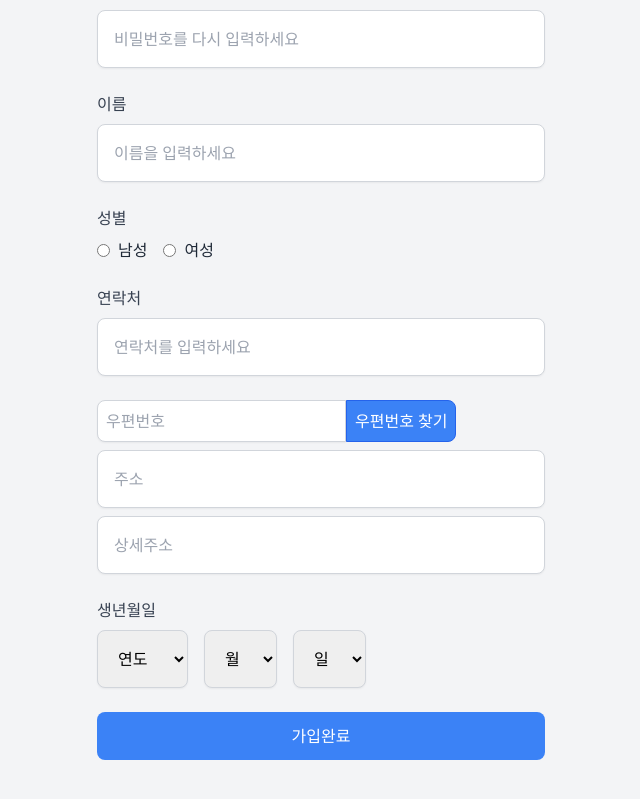
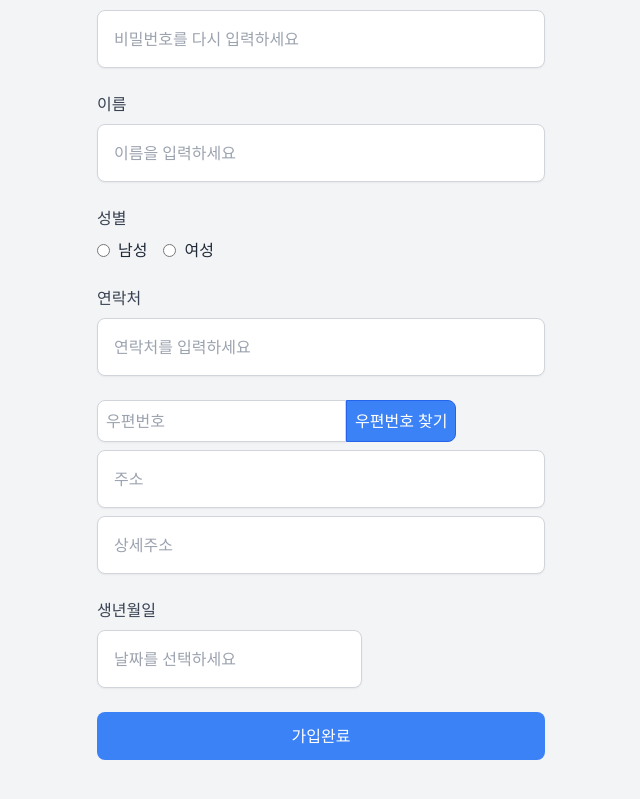
Before and after one commit to myqkq111/HealthStationery-front, a React (Create React App) app: page /signup in a window 1280 px wide. Shown: the part 471-1270 px from the top of the page, without its empty margins (319-959 px from the left). Built offline with nearby package versions, Linux system fonts and the light colour scheme.

Commit message:
User폴더 생성하여 회원관련페이지들 정리 // 메인화면에서 회원가입버튼 누를 시 약관동의페이지뜨게끔 수정

```diff
--- a/package.json
+++ b/package.json
@@ -4,16 +4,20 @@
   "private": true,
   "dependencies": {
     "@fortawesome/fontawesome-free": "^6.6.0",
+    "@react-oauth/google": "^0.12.1",
     "@testing-library/jest-dom": "^5.17.0",
     "@testing-library/react": "^13.4.0",
     "@testing-library/user-event": "^13.5.0",
     "autoprefixer": "^10.4.19",
     "axios": "^1.7.2",
+    "date-fns": "^3.6.0",
     "postcss": "^8.4.40",
     "react": "^18.3.1",
+    "react-datepicker": "^7.3.0",
     "react-dom": "^18.3.1",
     "react-icons": "^5.2.1",
     "react-modal": "^3.16.1",
+    "react-naver-login": "^0.1.4",
     "react-router-dom": "^6.25.1",
     "react-scripts": "5.0.1",
     "react-slick": "^0.30.2",
--- a/src/components/MainHeader.jsx
+++ b/src/components/MainHeader.jsx
@@ -1,8 +1,15 @@
 // src/components/MainHeader.jsx
 import React from "react";
 import { FaUser, FaShoppingCart, FaSearch } from "react-icons/fa"; // 아이콘 라이브러리
+import { useNavigate } from "react-router-dom";
 
 const MainHeader = () => {
+  const navigate = useNavigate();
+
+  const handleSignUpClick = () => {
+    navigate("/terms"); // 약관 동의 페이지로 이동
+  };
+
   return (
     <header className="bg-white text-black py-1 px-3 border-b border-gray-200 z-50">
       <div className="container mx-auto flex items-center justify-end space-x-3">
@@ -10,9 +17,12 @@ const MainHeader = () => {
           <a href="/login" className="text-xs hover:text-yellow-500">
             로그인
           </a>
-          <a href="/signup" className="text-xs hover:text-yellow-500">
+          <button
+            onClick={handleSignUpClick}
+            className="text-xs hover:text-yellow-500 bg-transparent border-none cursor-pointer"
+          >
             회원가입
-          </a>
+          </button>
           <a
             href="/cart"
             className="flex items-center text-xs hover:text-yellow-500"
--- a/src/components/Register.jsx
+++ b/src/components/User/Register.jsx
@@ -1,7 +1,13 @@
 import React, { useState } from "react";
 import axios from "axios";
-import Address from "../openApi/Address";
+import Address from "../../openApi/Address";
 import { useNavigate } from "react-router-dom";
+import DatePicker, { registerLocale } from "react-datepicker"; // registerLocale을 추가로 import
+import { ko } from "date-fns/locale"; // 한국어 로케일을 import
+import "react-datepicker/dist/react-datepicker.css";
+
+// 한국어 로케일을 등록합니다.
+registerLocale("ko", ko);
 
 const Register = () => {
   const [email, setEmail] = useState("");
@@ -13,7 +19,7 @@ const Register = () => {
   const [mailaddr, setMailaddr] = useState("");
   const [roadaddr, setRoadaddr] = useState("");
   const [detailaddr, setDetailaddr] = useState("");
-  const [birth, setBirth] = useState({ year: "", month: "", day: "" });
+  const [birthDate, setBirthDate] = useState(null);
   const [error, setError] = useState("");
   const navigate = useNavigate();
 
@@ -21,9 +27,8 @@ const Register = () => {
     setFm(event.target.value);
   };
 
-  const handleBirthDateChange = (event) => {
-    const { name, value } = event.target;
-    setBirth((prevDate) => ({ ...prevDate, [name]: value }));
+  const handleDateChange = (date) => {
+    setBirthDate(date);
   };
 
   const handleSubmit = (event) => {
@@ -39,7 +44,7 @@ const Register = () => {
         name,
         fm,
         tell,
-        birth: `${birth.year}-${birth.month}-${birth.day}`,
+        birth: birthDate ? birthDate.toISOString().split("T")[0] : "",
         mailaddr,
         roadaddr,
         detailaddr,
@@ -53,10 +58,6 @@ const Register = () => {
         setError("Registration failed. Please try again.");
       });
   };
-
-  const years = Array.from({ length: 100 }, (_, i) => 2024 - i);
-  const months = Array.from({ length: 12 }, (_, i) => i + 1);
-  const days = Array.from({ length: 31 }, (_, i) => i + 1);
 
   return (
     <div className="flex items-center justify-center min-h-screen bg-gray-100 py-8">
@@ -159,80 +160,23 @@ const Register = () => {
             detailaddr={detailaddr}
             setDetailaddr={setDetailaddr}
           />
-          {/* <div>
-            <label className="block text-gray-700 font-medium mb-2">주소</label>
-            <input
-              type="text"
-              value={mailaddr}
-              placeholder="우편번호"
-              onChange={(e) => setMailaddr(e.target.value)}
-              required
-              className="w-full p-4 border border-gray-300 rounded-lg shadow-sm focus:outline-none focus:ring-2 focus:ring-blue-500"
-            />
-            <input
-              type="text"
-              value={roadaddr}
-              placeholder="도로명주소"
-              onChange={(e) => setRoadaddr(e.target.value)}
-              required
-              className="w-full p-4 border border-gray-300 rounded-lg shadow-sm focus:outline-none focus:ring-2 focus:ring-blue-500 mt-2"
-            />
-            <input
-              type="text"
-              value={detailaddr}
-              placeholder="상세주소"
-              onChange={(e) => setDetailaddr(e.target.value)}
-              required
-              className="w-full p-4 border border-gray-300 rounded-lg shadow-sm focus:outline-none focus:ring-2 focus:ring-blue-500 mt-2"
-            />
-          </div> */}
           <div>
             <label className="block text-gray-700 font-medium mb-2">
               생년월일
             </label>
             <div className="flex gap-4">
-              <select
-                name="year"
-                value={birth.year}
-                onChange={handleBirthDateChange}
-                required
+              <DatePicker
+                selected={birthDate}
+                onChange={handleDateChange}
+                dateFormat="yyyy-MM-dd"
                 className="p-4 border border-gray-300 rounded-lg shadow-sm focus:outline-none focus:ring-2 focus:ring-blue-500"
-              >
-                <option value="">연도</option>
-                {years.map((year) => (
-                  <option key={year} value={year}>
-                    {year}
-                  </option>
-                ))}
-              </select>
-              <select
-                name="month"
-                value={birth.month}
-                onChange={handleBirthDateChange}
-                required
-                className="p-4 border border-gray-300 rounded-lg shadow-sm focus:outline-none focus:ring-2 focus:ring-blue-500"
-              >
-                <option value="">월</option>
-                {months.map((month) => (
-                  <option key={month} value={month}>
-                    {month}
-                  </option>
-                ))}
-              </select>
-              <select
-                name="day"
-                value={birth.day}
-                onChange={handleBirthDateChange}
-                required
-                className="p-4 border border-gray-300 rounded-lg shadow-sm focus:outline-none focus:ring-2 focus:ring-blue-500"
-              >
-                <option value="">일</option>
-                {days.map((day) => (
-                  <option key={day} value={day}>
-                    {day}
-                  </option>
-                ))}
-              </select>
+                placeholderText="날짜를 선택하세요"
+                maxDate={new Date()}
+                showYearDropdown
+                showMonthDropdown
+                dropdownMode="select"
+                locale="ko"
+              />
             </div>
           </div>
           <button
```
Also changed, not shown: src/App.jsx (+6 -6 lines), src/components/User/CustomModal.jsx (renamed from src/components/CustomModal.jsx), src/components/User/FindID.jsx (renamed from src/components/FindID.jsx), src/components/User/Forgot.jsx (renamed from src/components/Forgot.jsx), src/components/User/Login.jsx (renamed from src/components/Login.jsx), src/components/User/ResetPassword.jsx (renamed from src/components/ResetPassword.jsx), src/components/User/Terms.jsx (renamed from src/components/Terms.jsx), 1 other file (tests, documents, lock files or other folders).
